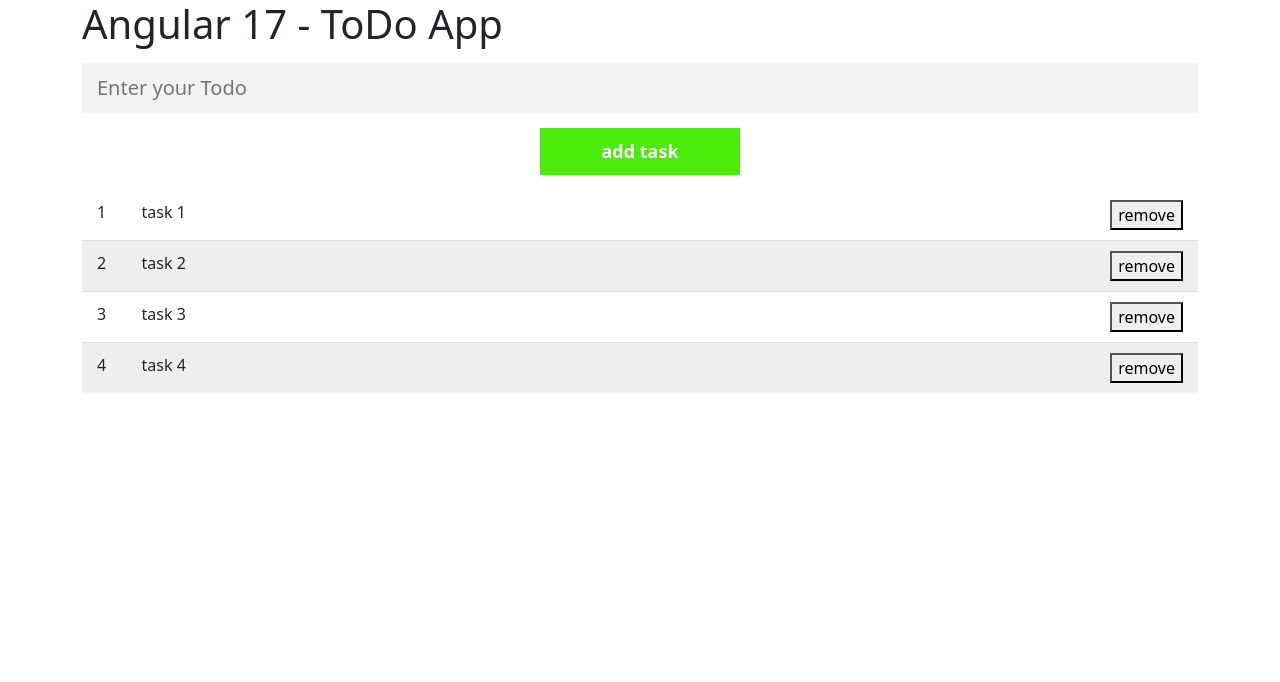
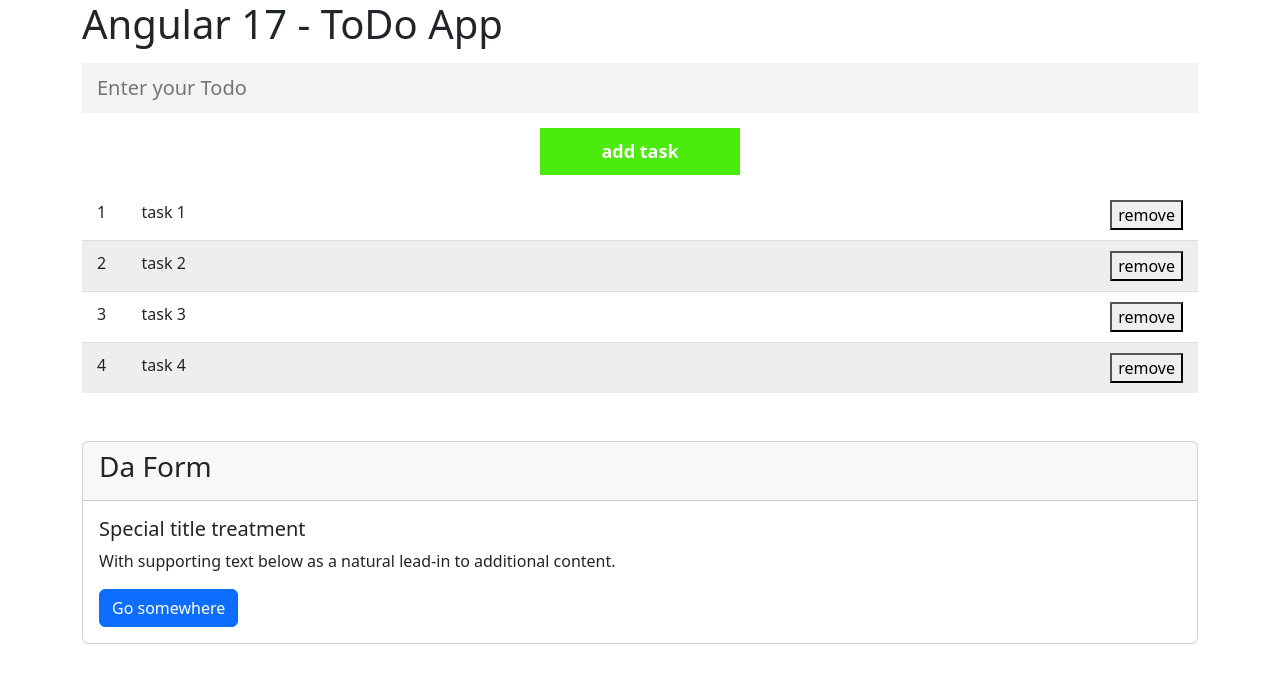
Before and after one commit to OliverKuhnNbg/angular-typescript-starter-tutorial, an Angular app in the folder angular-starter-tutorial/: page / in a window 1280 px wide. Shown: the top 682 px of the page. Built offline with nearby package versions, Linux system fonts and the light colour scheme.

Commit message:
add form group with input fields and validators

```diff
--- a/angular-starter-tutorial/src/app/app.component.html
+++ b/angular-starter-tutorial/src/app/app.component.html
@@ -6,4 +6,8 @@
   <div class="container">
     <app-todo></app-todo>
   </div>
+
+  <div class="container mt-5">
+    <app-my-form></app-my-form>
+  </div>
 </div>
--- a/angular-starter-tutorial/src/app/app.component.ts
+++ b/angular-starter-tutorial/src/app/app.component.ts
@@ -1,11 +1,12 @@
 import { Component } from '@angular/core';
 import { RouterOutlet } from '@angular/router';
 import { TodoComponent } from './components/todo/todo.component';
+import { MyFormComponent } from './components/my-form/my-form.component';
 
 @Component({
   selector: 'app-root',
   standalone: true,
-  imports: [RouterOutlet,TodoComponent],
+  imports: [RouterOutlet,TodoComponent, MyFormComponent],
   templateUrl: './app.component.html',
   styleUrl: './app.component.scss'
 })
--- a/angular-starter-tutorial/src/app/components/my-form/my-form.component.html
+++ b/angular-starter-tutorial/src/app/components/my-form/my-form.component.html
@@ -1 +1,10 @@
-<p>my-form works!</p>
+<div class="card">
+    <div class="card-header">
+        <h3>Da Form</h3>
+    </div>
+    <div class="card-body">
+        <h5 class="card-title">Special title treatment</h5>
+        <p class="card-text">With supporting text below as a natural lead-in to additional content.</p>
+        <a href="#" class="btn btn-primary">Go somewhere</a>
+    </div>
+</div>
--- a/angular-starter-tutorial/src/app/components/my-form/my-form.component.ts
+++ b/angular-starter-tutorial/src/app/components/my-form/my-form.component.ts
@@ -1,12 +1,39 @@
+import { CommonModule } from '@angular/common';
 import { Component } from '@angular/core';
+import { ReactiveFormsModule, FormControl, FormGroup, Validators } from '@angular/forms';
 
 @Component({
   selector: 'app-my-form',
   standalone: true,
-  imports: [],
+  imports: [ReactiveFormsModule, CommonModule],
   templateUrl: './my-form.component.html',
   styleUrl: './my-form.component.scss'
 })
 export class MyFormComponent {
+  userForm: FormGroup;
+  isFormValid: boolean;
+
+  constructor () {
+    this.userForm = new FormGroup({
+      firstName: new FormControl("", [Validators.required]),
+      lastName: new FormControl("", [Validators.required, Validators.minLength(3)]),
+      email: new FormControl("", [Validators.required, Validators.email]),
+      // city: new FormControl(""),
+      // state: new FormControl(""),
+      // zipcode: new FormControl(""),
+      // isAgree: new FormControl(false, [Validators.required])
+    });
+
+    this.isFormValid = false;
+  }
+
+  onSubmit() {
+    const isFormValid = this.userForm.valid;
+    console.log("\n\ntets: " + this.userForm.valid)
+    console.log(this.userForm.value)
+    if (!isFormValid) {
+      this.isFormValid = true
+    }
+  }
 
 }
```
